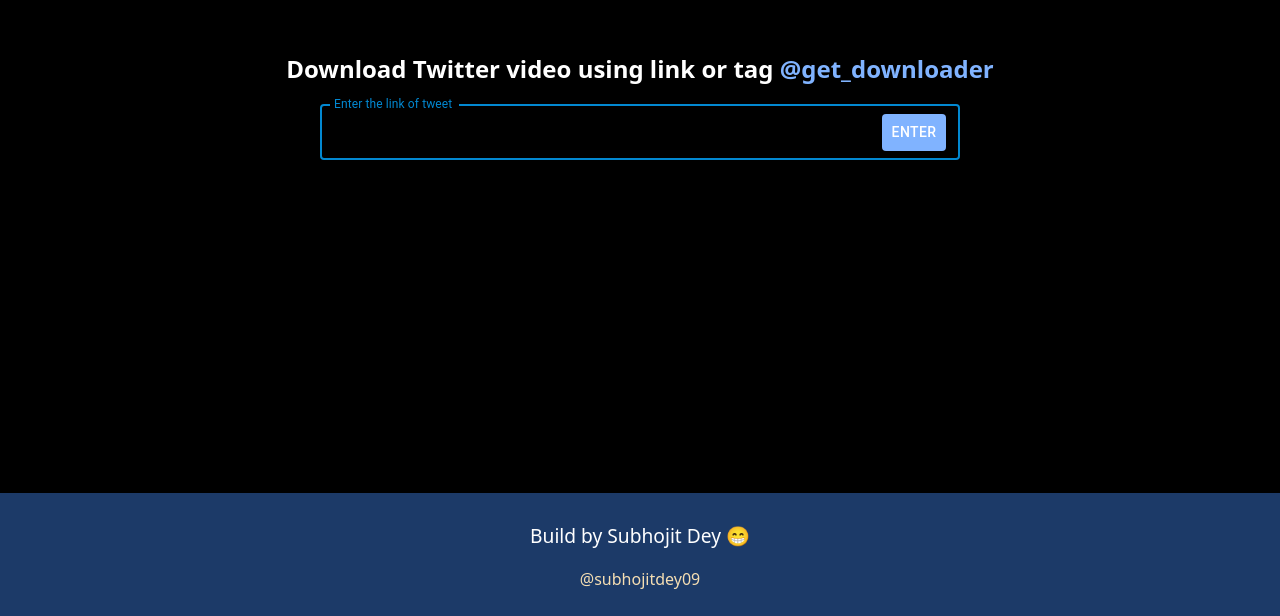
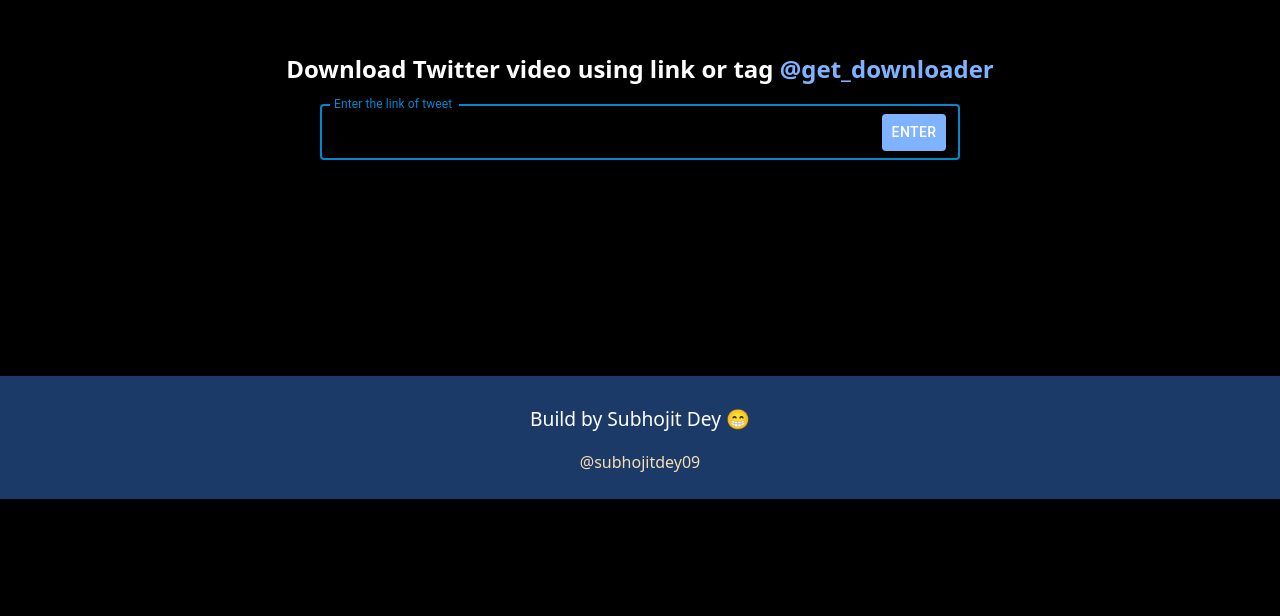
Before and after one commit to Subhojit-Dey1234/twitter_bot_frontend, a React (Create React App) app: page / in a window 1280 px wide. Shown: the part 184-800 px from the top of the page. Built offline with nearby package versions, Linux system fonts and the light colour scheme.

Commit message:
Bug in UI

```diff
--- a/src/App.js
+++ b/src/App.js
@@ -11,7 +11,7 @@
           <Route path="/:id" element = {<VideoContainer/>} />
         </Routes>
       </Router>
-      <div style={{background:"#1c3a68",padding:"10px 0",position:"absolute", bottom:"0",width:"100vw"}}>
+      <div style={{background:"#1c3a68",padding:"10px 0"}}>
         <p style={{textAlign:"center",fontSize:"1.2em"}}>Build by Subhojit Dey 😁</p>
         <p style={{textAlign:"center"}}><a href="https://twitter.com/thesubhojitdey" style={{textDecoration:"none",color:"wheat"}}>@subhojitdey09</a></p>
       </div>
```
